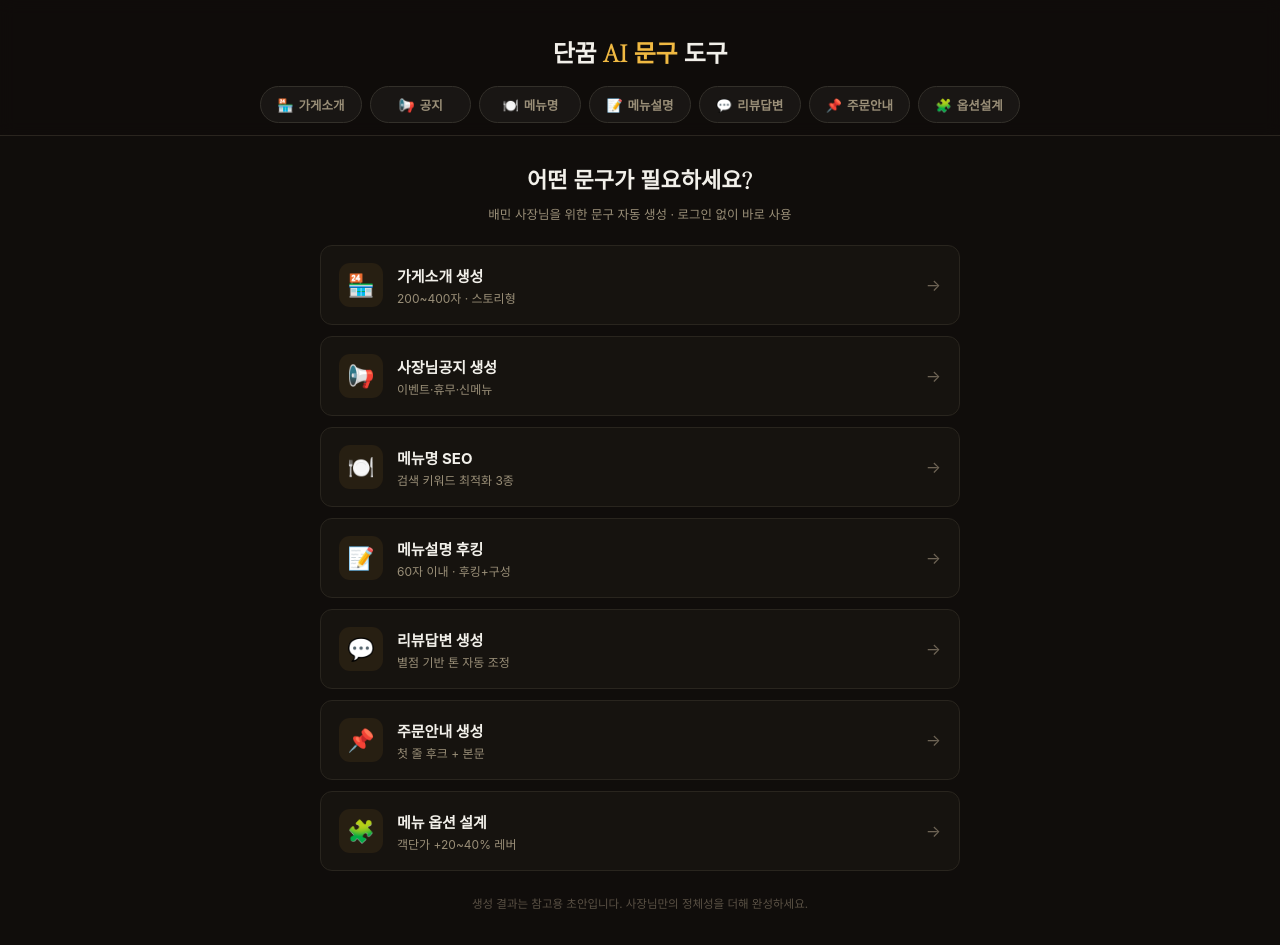
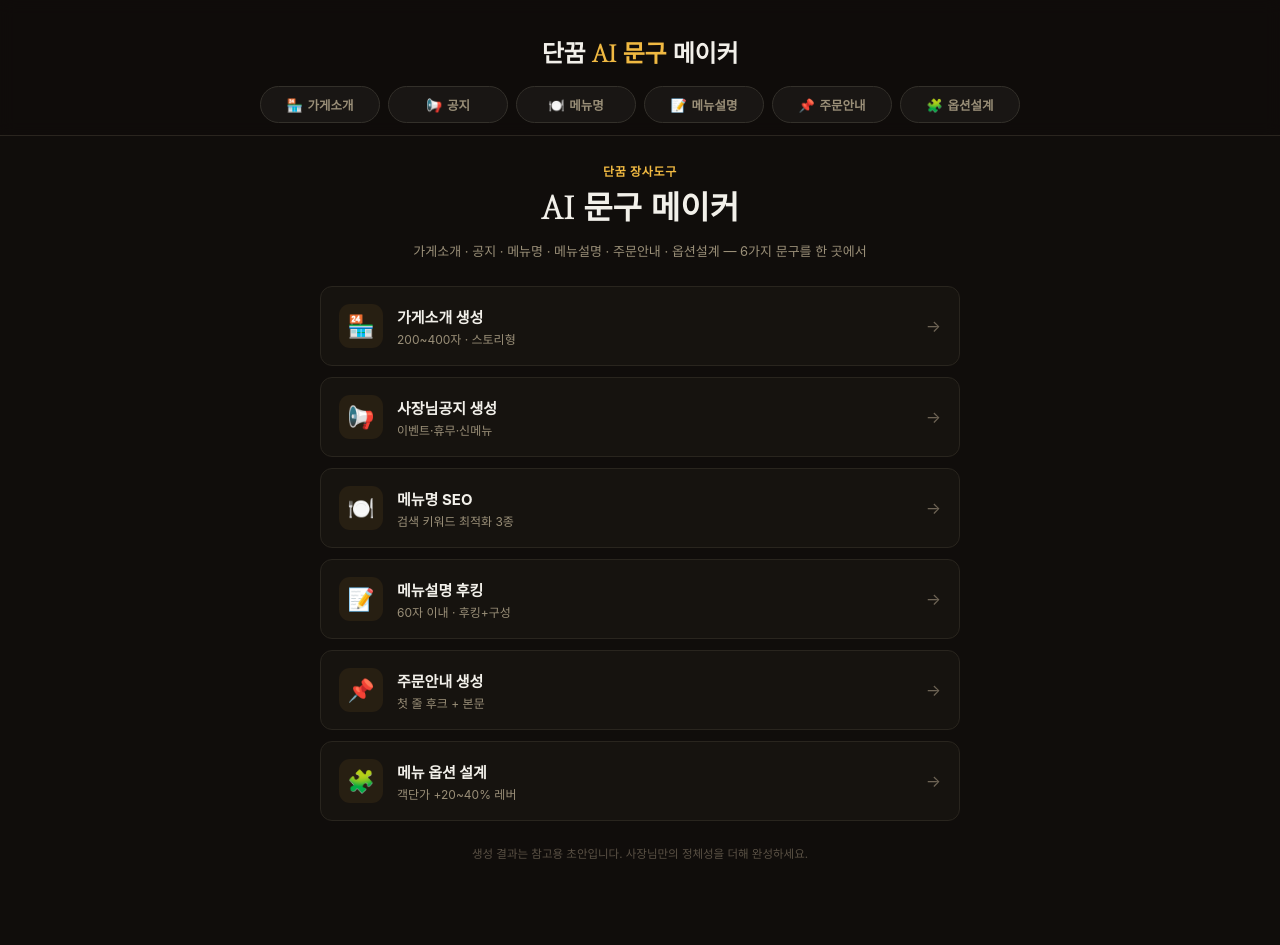
Before and after one commit to sfmaster-dot/dgm-ai-tool, a React (Vite) app: page / in a window 1280 px wide. After the commit the page ends 895 px from the top, so only its background shows below. Built offline with nearby package versions, Linux system fonts and the light colour scheme.

Commit message:
content: 도구명 'AI 문구 메이커'로 통일

```diff
--- a/index.html
+++ b/index.html
@@ -6,7 +6,7 @@
     <link rel="preconnect" href="https://fonts.googleapis.com" />
     <link rel="preconnect" href="https://fonts.gstatic.com" crossorigin />
     <link href="https://fonts.googleapis.com/css2?family=Nanum+Myeongjo:wght@400;700;800&display=swap" rel="stylesheet" />
-    <title>단꿈 AI 문구 도구</title>
+    <title>단꿈 AI 문구 메이커</title>
   </head>
   <body>
     <div id="root"></div>
--- a/src/App.jsx
+++ b/src/App.jsx
@@ -7,7 +7,6 @@ const TOOLS = [
   { type: 'notice',     emoji: '📢', name: '사장님공지 생성', tab: '공지',     desc: '이벤트·휴무·신메뉴' },
   { type: 'menuname',   emoji: '🍽️', name: '메뉴명 SEO',      tab: '메뉴명',   desc: '검색 키워드 최적화 3종' },
   { type: 'menudesc',   emoji: '📝', name: '메뉴설명 후킹',   tab: '메뉴설명', desc: '60자 이내 · 후킹+구성' },
-  { type: 'reply',      emoji: '💬', name: '리뷰답변 생성',   tab: '리뷰답변', desc: '별점 기반 톤 자동 조정' },
   { type: 'orderguide', emoji: '📌', name: '주문안내 생성',   tab: '주문안내', desc: '첫 줄 후크 + 본문' },
   { type: 'menuoption', emoji: '🧩', name: '메뉴 옵션 설계',  tab: '옵션설계', desc: '객단가 +20~40% 레버' },
 ];
@@ -44,7 +43,7 @@ export default function App() {
       {/* 상단 고정 네비게이터 */}
       <div style={s.nav}>
         <button style={s.brand} onClick={() => setActive(null)} className='brandBtn'>
-          단꿈 <span style={{ color: '#f0b942' }}>AI 문구</span> 도구
+          단꿈 <span style={{ color: "#f0b942" }}>AI 문구</span> 메이커
         </button>
         <div style={s.tabBarWrap}>
           <div style={s.tabBar} className='tabBar'>
@@ -88,8 +87,9 @@ function Home({ tools, onPick }) {
   return (
     <div style={s.body}>
       <div style={s.hero}>
-        <div style={s.heroTitle}>어떤 문구가 필요하세요?</div>
-        <div style={s.heroSub}>배민 사장님을 위한 문구 자동 생성 · 로그인 없이 바로 사용</div>
+        <div style={s.heroLabel}>단꿈 장사도구</div>
+        <div style={s.heroTitle}>AI 문구 메이커</div>
+        <div style={s.heroSub}>가게소개 · 공지 · 메뉴명 · 메뉴설명 · 주문안내 · 옵션설계 — 6가지 문구를 한 곳에서</div>
       </div>
       <div style={s.grid}>
         {tools.map(t => (
@@ -147,9 +147,10 @@ const s = {
   },
 
   body: { padding:'26px 16px 32px' },
-  hero: { maxWidth:'640px', margin:'0 auto 22px', textAlign:'center' },
-  heroTitle: { fontFamily:SERIF, fontSize:'22px', fontWeight:800, color:'#f2f0ea' },
-  heroSub: { fontSize:'12.5px', color:'#9a8f78', marginTop:'9px' },
+  hero: { maxWidth:'640px', margin:'0 auto 26px', textAlign:'center' },
+  heroLabel: { fontSize:'12px', fontWeight:700, letterSpacing:'.06em', color:'#f0b942', marginBottom:'10px' },
+  heroTitle: { fontFamily:SERIF, fontSize:'32px', fontWeight:800, color:'#f2f0ea', lineHeight:1.25 },
+  heroSub: { fontSize:'13px', color:'#9a8f78', marginTop:'12px' },
 
   grid: { maxWidth:'640px', margin:'0 auto', display:'flex', flexDirection:'column', gap:'11px' },
   card: {
```
